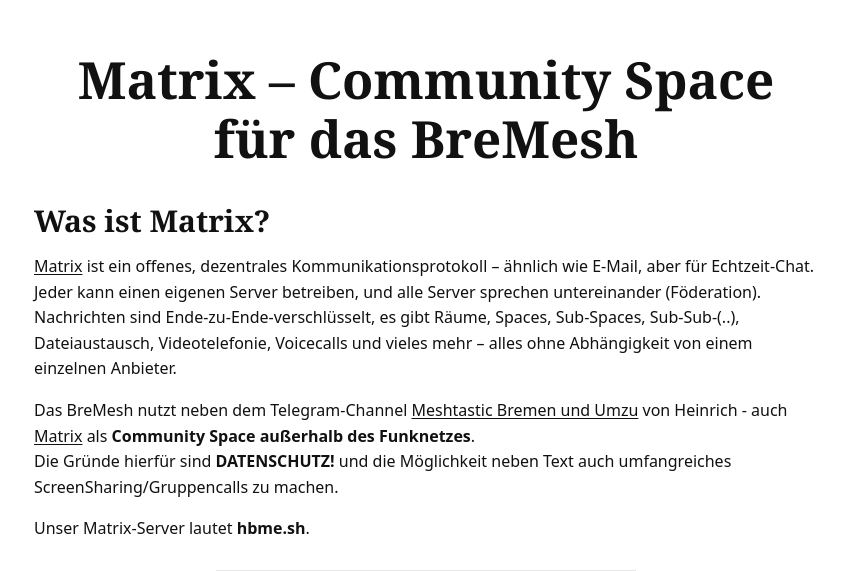
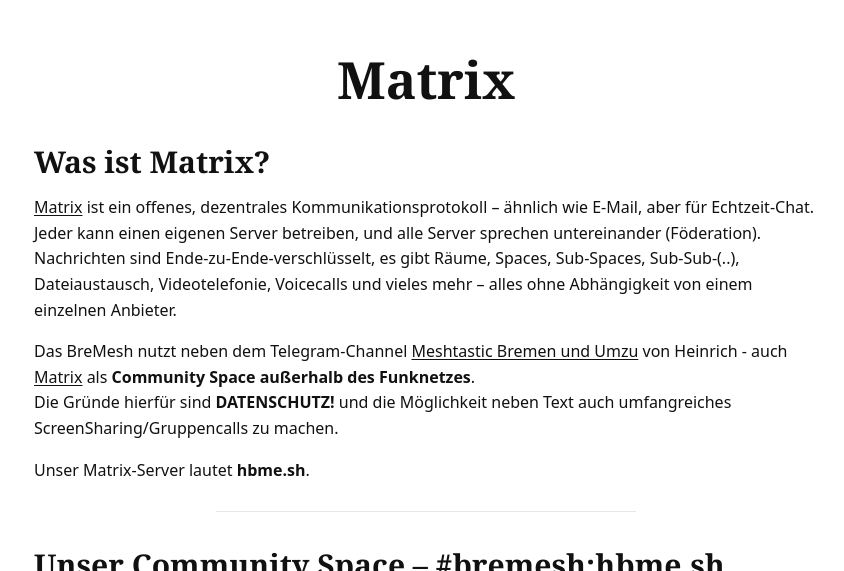
Before and after one commit to NordCen/BreMeshPeople, a Jekyll site: the page built from matrix.md, in a window 1280 px wide and 900 px high, cut to the strip 329-900 px from the top of the window. Shown: the whole strip, without its empty margins (214-1058 px from the left). Built offline with Jekyll 4.4.1, drawn with Linux system fonts in a browser that asks for light colours.

Commit message:
Refactor title in matrix.md to simplify and enhance clarity

```diff
--- a/matrix.md
+++ b/matrix.md
@@ -4,7 +4,7 @@
 permalink: /matrix/
 ---
 
-# Matrix – Community Space für das BreMesh
+# Matrix
 
 ## Was ist Matrix?
 
```
